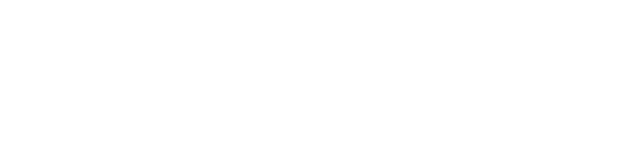
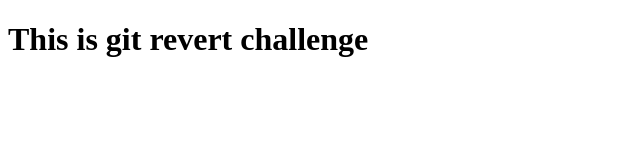
Before and after one commit to kasparslie/my-website-oops, a plain HTML site: page index.htm in a window 1280 px wide. Shown: the whole page, without its empty margins (0-640 px from the left). Drawn offline with Linux system fonts and the light colour scheme.

Commit message:
tittle and h1 added

```diff
--- a/index.htm
+++ b/index.htm
@@ -3,9 +3,10 @@
 <head>
     <meta charset="UTF-8">
     <meta name="viewport" content="width=device-width, initial-scale=1.0">
-    <title>Document</title>
+    <title>this is git revert challenge</title>
 </head>
 <body>
+    <h1> This is git revert challenge</h1>
 
 </body>
 </html>
```
